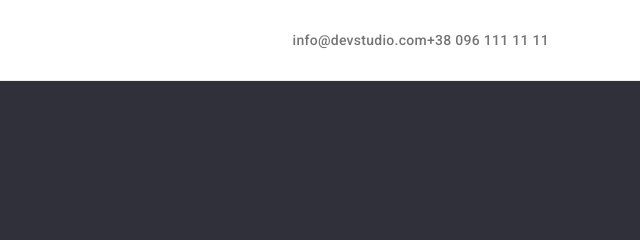
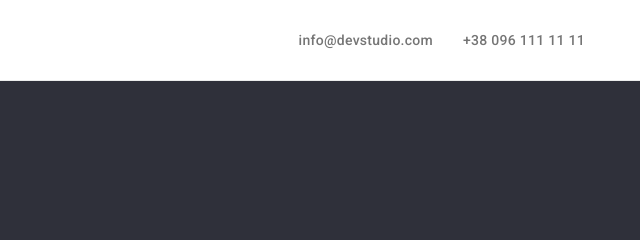
Before and after one commit to UA-DmitriyS/goit-markup-hw-03, a plain HTML site: page index.html in a window 1280 px wide. Shown: the top 240 px of the page, 640-1280 px from the left. Drawn offline with nearby package versions, Linux system fonts and the light colour scheme.

Commit message:
HW 3 принятое!

```diff
--- a/css/styles.css
+++ b/css/styles.css
@@ -83,7 +83,6 @@ img {
 }
 .nav-list {
   display: flex;
-  margin-right: 344px;
 }
 
 .container-head {
@@ -117,6 +116,7 @@ img {
 .contacts {
   display: inline-flex;
   margin-left: auto;
+  gap: 30px;
 }
 .contacts.heder-cont:last-child {
   margin-left: 50px;
--- a/index.html
+++ b/index.html
@@ -40,7 +40,7 @@
             </li>
           </ul>
         </nav>
-        <div class="contacts container">
+        <div class="contacts">
           <a href="mailto:info@devstudio.com" class="heder-cont link"
             >info@devstudio.com</a
           >
```
